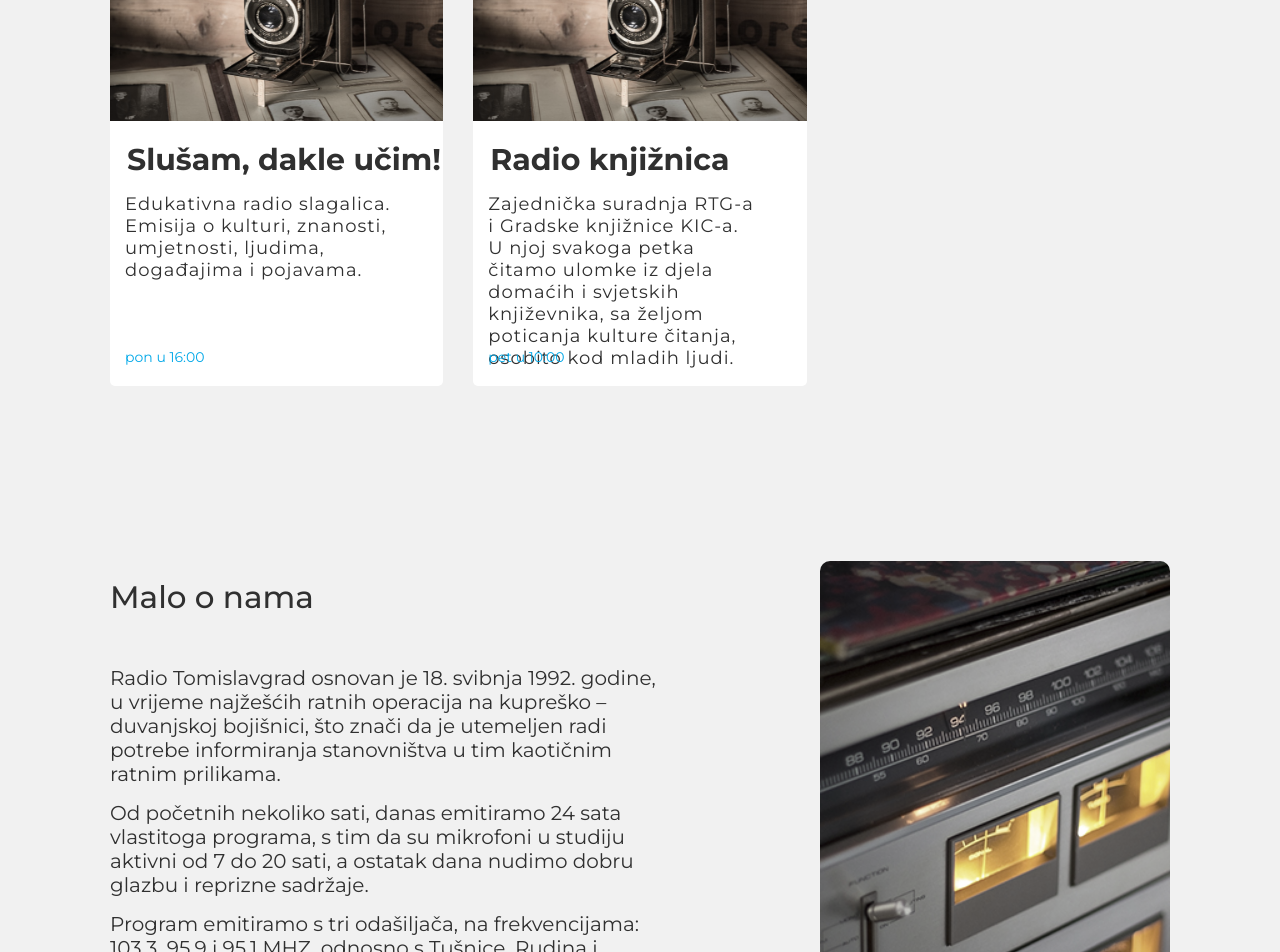
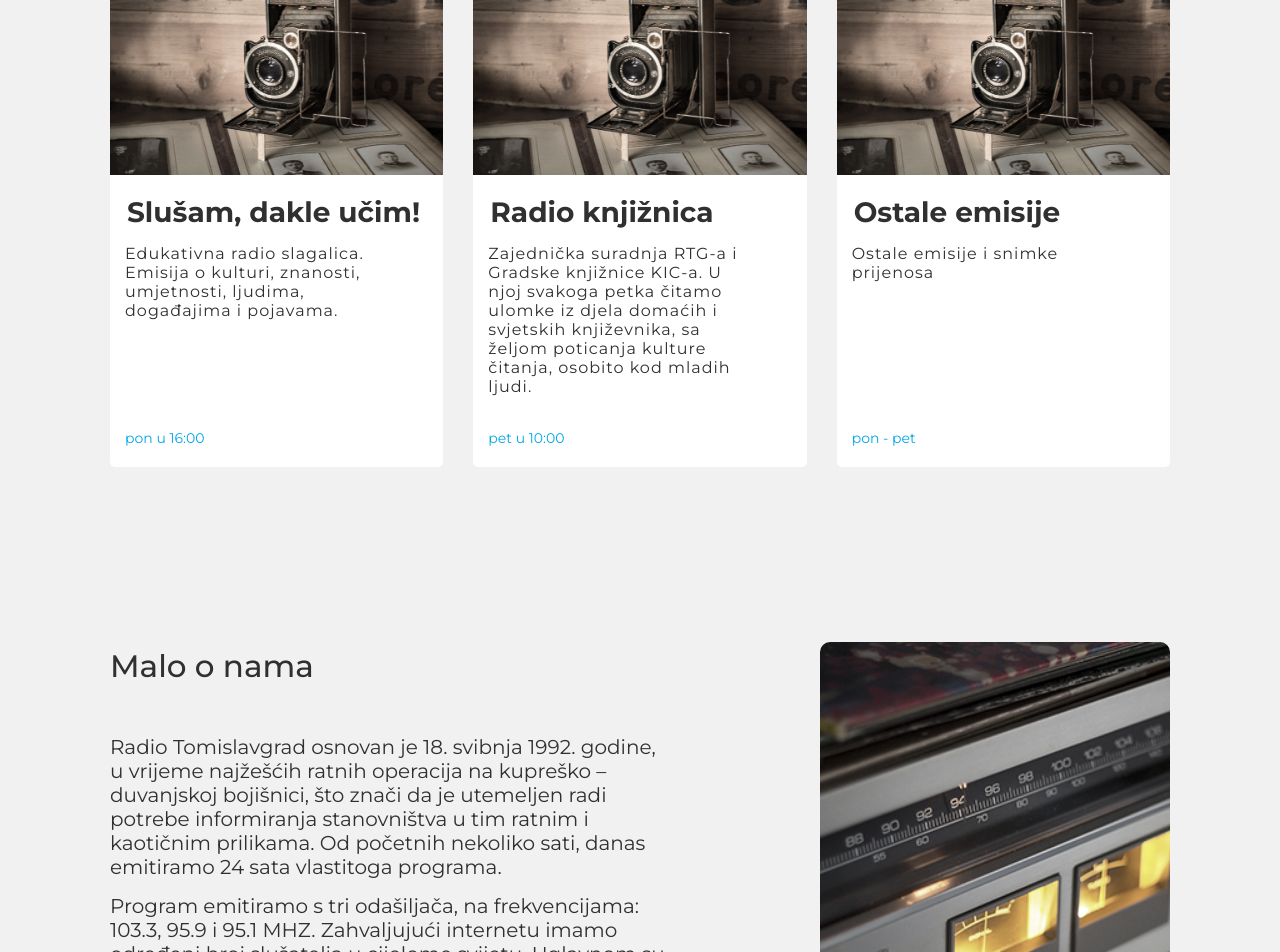
Before and after one commit to MilicTG/radio-tg, a React (Create React App) app: page / in a window 1280 px wide. Shown: the part 2180-3132 px from the top of the page. Built offline with nearby package versions, Linux system fonts and the light colour scheme; no server answers.

Commit message:
Learn ccs grid

```diff
--- a/src/components/sectionInfo/sectionInfo.style.js
+++ b/src/components/sectionInfo/sectionInfo.style.js
@@ -113,7 +113,7 @@ export const infoTextTitle = styled.h3`
 
 export const infoText = styled.article`
    color: ${theme.colorFont};
-   text-align: center;
+   text-align: start;
    font-weight: 400;
    font-size: ${theme.fontSizeSmall1X};
    padding-bottom: 2rem;
@@ -149,7 +149,7 @@ export const infoImg = styled.img`
    filter: grayscale(50%);
    background-image: ${(props) => props.image};
    background-repeat: no-repeat;
-   background-position: center;
+   background-position: center center;
    background-size: cover;
    object-fit: cover;
    @media ${device.deviceTablet} {
--- a/src/components/showCard/showCard.style.js
+++ b/src/components/showCard/showCard.style.js
@@ -19,16 +19,19 @@ export const cardContainer = styled.div`
 
 export const cardTitle = styled.h2`
    color: ${theme.colorFont};
-   font-size: 2.7rem;
+   font-size: 2.4rem;
    font-weight: 600;
    padding: 1.7rem 0 0 1.7rem;
    @media ${device.deviceTablet} {
-      font-size: 2.7rem;
+      font-size: 2.6rem;
    }
    @media ${device.deviceTabletLand} {
+      font-size: 2.6rem;
+   }
+   @media ${device.deviceDesktop} {
       font-size: 2.8rem;
    }
-   @media ${device.deviceDesktop} {
+   @media ${device.deviceDesktopHD} {
       font-size: 3rem;
    }
 `;
@@ -51,7 +54,7 @@ export const cardDesc = styled.p`
    width: 90%;
    font-size: 1.4rem;
    letter-spacing: 1px;
-   height: 15rem;
+   height: 18rem;
    padding: 1.5rem;
    font-weight: 400;
    text-align: start;
@@ -63,6 +66,9 @@ export const cardDesc = styled.p`
       font-size: 1.6rem;
    }
    @media ${device.deviceDesktop} {
+      font-size: 1.6rem;
+   }
+   @media ${device.deviceDesktopHD} {
       font-size: 1.8rem;
    }
 `;
--- a/src/data/infoSectionsData.js
+++ b/src/data/infoSectionsData.js
@@ -1,11 +1,11 @@
 export const indexPageInfoData = {
    title: 'Malo o nama',
    rowOne:
-      'Radio Tomislavgrad osnovan je 18. svibnja 1992. godine, u vrijeme najžešćih ratnih operacija na kupreško – duvanjskoj bojišnici, što znači da je utemeljen radi potrebe informiranja stanovništva u tim kaotičnim ratnim prilikama.',
+      'Radio Tomislavgrad osnovan je 18. svibnja 1992. godine, u vrijeme najžešćih ratnih operacija na kupreško – duvanjskoj bojišnici, što znači da je utemeljen radi potrebe informiranja stanovništva u tim ratnim i kaotičnim prilikama. Od početnih nekoliko sati, danas  emitiramo 24 sata vlastitoga programa.',
    rowTwo:
-      'Od početnih nekoliko sati, danas emitiramo 24 sata vlastitoga programa, s tim da su mikrofoni u studiju aktivni od 7 do 20 sati, a ostatak dana nudimo dobru glazbu i reprizne sadržaje.',
+      'Program emitiramo s tri odašiljača, na frekvencijama: 103.3, 95.9 i 95.1 MHZ. Zahvaljujući internetu imamo određeni broj slušatelja u cijelome svijetu. Uglavnom su to naši ljudi koji žele čuti informacije iz rodnoga kraja, a slušaju nas na adresi www.radiotg.com.',
    rowThree:
-      'Program emitiramo s tri odašiljača, na frekvencijama: 103.3, 95.9 i 95.1 MHZ, odnosno s Tušnice, Rudina i Drvenika. Zahvaljujući internetu imamo određeni broj slušatelja u cijelome svijetu. Uglavnom su to naši ljudi koji žele čuti informacije iz rodnoga kraja.',
+      'Kroz sve ove godine našega djelovanja uvijek smo nastojali biti u službi našim slušateljima. Tako je i danas. Zato, pronađite naš signal i uvjerite se u kvalitetu i raznolikost programa koji svakodnevno nudimo.Vaš RTG',
 };
 
 export const marketingPageInfoBusiness = {
--- a/src/data/showData.js
+++ b/src/data/showData.js
@@ -69,3 +69,11 @@ export const radioKnjiznica = {
       'Zajednička suradnja RTG-a i Gradske knjižnice KIC-a. U njoj svakoga petka čitamo ulomke iz djela domaćih i svjetskih književnika, sa željom poticanja kulture čitanja, osobito kod mladih ljudi.',
    showTime: 'pet u 10:00',
 };
+
+export const ostaleEmisije = {
+   id: 'showNine',
+   showName: 'Ostale emisije',
+   showPic: require('../assets/img-obiteljski.jpg'),
+   showDesc: 'Ostale emisije i snimke prijenosa',
+   showTime: 'pon - pet',
+};
--- a/src/pages/indexPage/index.page.jsx
+++ b/src/pages/indexPage/index.page.jsx
@@ -30,6 +30,7 @@ import {
    obiteljskiAlbum,
    slusamDakle,
    radioKnjiznica,
+   ostaleEmisije,
 } from '../../data/showData';
 import plsFile from '../../assets/RadioTG-live.pls';
 
@@ -151,6 +152,13 @@ export default class IndexPage extends Component {
                         desc={radioKnjiznica.showDesc}
                         time={radioKnjiznica.showTime}
                      />
+                     <ShowCard
+                        className='span-card'
+                        img={ostaleEmisije.showPic}
+                        title={ostaleEmisije.showName}
+                        desc={ostaleEmisije.showDesc}
+                        time={ostaleEmisije.showTime}
+                     />
                   </Fade>
                </CardContainer>
             </Container>
--- a/src/pages/indexPage/index.style.js
+++ b/src/pages/indexPage/index.style.js
@@ -12,10 +12,16 @@ export const cardSectionContainer = styled.section`
    @media ${device.deviceTablet} {
       grid-template-columns: 1fr 1fr;
       grid-column-gap: 2rem;
+      .span-card {
+         grid-column: 5 / span 2;
+      }
    }
    @media ${device.deviceTabletLand} {
       grid-template-columns: 1fr 1fr;
       grid-column-gap: 2rem;
+      .span-card {
+         grid-column: 5 / span 2;
+      }
    }
    @media ${device.deviceDesktop} {
       grid-template-columns: 1fr 1fr 1fr;
```
